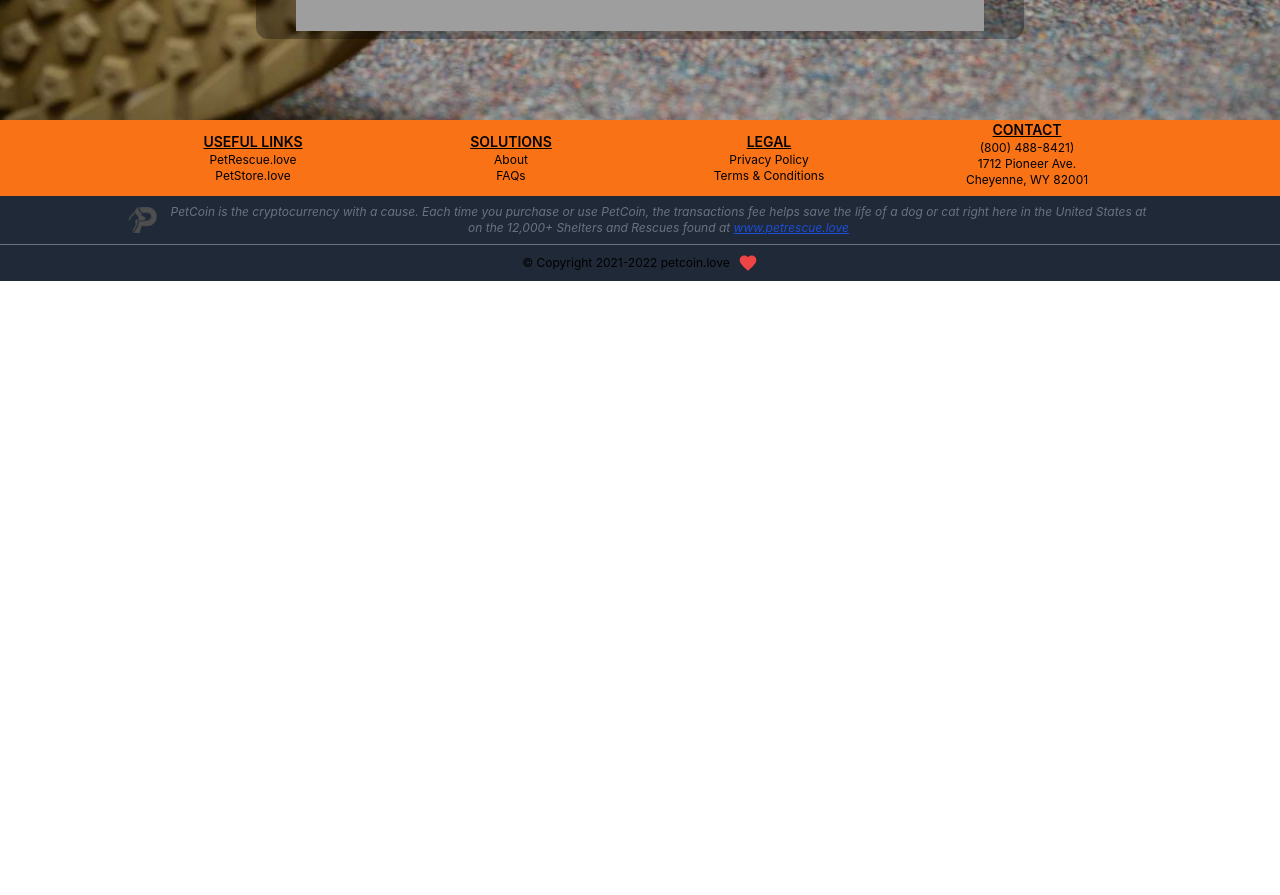
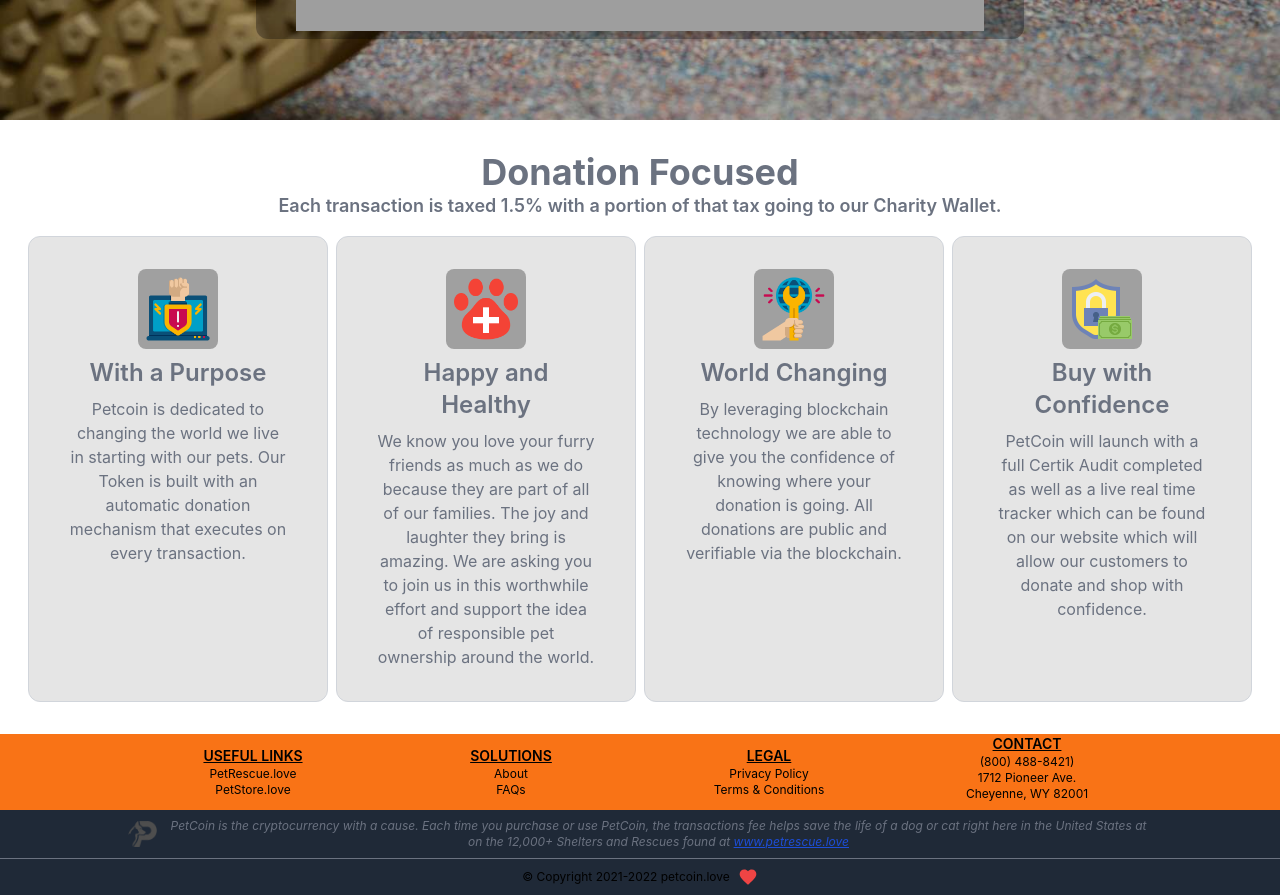
Before and after one commit to James-Hyatt-Dev/new-petcoin, a Next.js app: page / in a window 1280 px wide. Shown: the part 680-1575 px from the top of the page. Before the commit the page ends 961 px from the top, so only its background shows below. Built offline with nearby package versions, Linux system fonts and the light colour scheme; grey boxes are pictures that could not be loaded.

Commit message:
add SubHero

```diff
--- /dev/null
+++ b/components/SubHero.js
@@ -0,0 +1,64 @@
+import Image from 'next/image'
+import WithPurpose from '../public/SubHero/WithPurpose.png'
+import HappyHealthy from '../public/SubHero/HappyHealthy.png'
+import WorldChanging from '../public/SubHero/WorldChanging.png'
+import BuyConfidence from '../public/SubHero/BuyConfidence.png'
+
+function SubHero() {
+  return (
+    <div className=' bg-white text-gray-500 flex flex-col items-center py-8'>
+        <div className="flex flex-col text-center w-3/4">
+            <h2 className='font-bold text-3xl lg:text-4xl'>Donation Focused</h2>
+            <p className='font-semibold text-xs lg:text-lg'>Each transaction is taxed 1.5% with a portion of that tax going to our Charity Wallet.</p>
+        </div>
+        {/* first 2 items */}
+        <div className="flex flex-col mt-4 md:gap-2 md:px-2 xl:flex-row">
+            <div className="sm:flex md:gap-2">
+                <div className="flex flex-col xl:w-[300px] xl:rounded-xl items-center px-10 text-center gap-2 sm:w-1/2 sm:border sm:bg-black sm:bg-opacity-10 sm:border-gray-300 pb-8">
+                    <div className="">
+                        <div className="w-20 bg-black bg-opacity-30 p-1 rounded-lg mt-8">
+                            <Image src={WithPurpose} alt='' />
+                        </div>
+                    </div>
+                    <h2 className='text-xl font-semibold lg:text-2xl'>With a Purpose</h2>
+                    <p className='text-xs lg:text-base'>Petcoin is dedicated to changing the world we live in starting with our pets. Our Token is built with an automatic donation mechanism that executes on every transaction.</p>
+                </div>
+
+                <div className="flex flex-col xl:w-[300px] xl:rounded-xl items-center px-10 text-center gap-2 sm:w-1/2 sm:border sm:bg-black sm:bg-opacity-10 sm:border-gray-300 pb-8">
+                    <div className="">
+                        <div className="w-20 bg-black bg-opacity-30 p-2 rounded-lg mt-8">
+                            <Image src={HappyHealthy} alt='' />
+                        </div>
+                    </div>
+                    <h2 className='text-xl font-semibold lg:text-2xl'>Happy and Healthy</h2>
+                    <p className='text-xs lg:text-base'>We know you love your furry friends as much as we do because they are part of all of our families. The joy and laughter they bring is amazing. We are asking you to join us in this worthwhile effort and support the idea of responsible pet ownership around the world.</p>
+                </div>
+            </div>
+            {/* second 2 items */}
+            <div className="sm:flex md:gap-2">
+                <div className="flex flex-col xl:w-[300px] xl:rounded-xl items-center px-10 text-center gap-2 sm:w-1/2 sm:border sm:bg-black sm:bg-opacity-10 sm:border-gray-300 pb-8">
+                    <div className="">
+                        <div className="w-20 bg-black bg-opacity-30 p-1 rounded-lg mt-8">
+                            <Image src={WorldChanging} alt='' />
+                        </div>
+                    </div>
+                    <h2 className='text-xl font-semibold lg:text-2xl'>World Changing</h2>
+                    <p className='text-xs lg:text-base'>By leveraging blockchain technology we are able to give you the confidence of knowing where your donation is going. All donations are public and verifiable via the blockchain.</p>
+                </div>
+
+                <div className="flex flex-col xl:w-[300px] xl:rounded-xl items-center px-10 text-center gap-2 sm:w-1/2 sm:border sm:bg-black sm:bg-opacity-10 sm:border-gray-300 pb-8">
+                    <div className="">
+                        <div className="w-20 bg-black bg-opacity-30 p-2 rounded-lg mt-8">
+                            <Image src={BuyConfidence} alt='' />
+                        </div>
+                    </div>
+                    <h2 className='text-xl font-semibold lg:text-2xl'>Buy with Confidence</h2>
+                    <p className='text-xs lg:text-base'>PetCoin will launch with a full Certik Audit completed as well as a live real time tracker which can be found on our website which will allow our customers to donate and shop with confidence.</p>
+                </div>
+            </div>
+        </div>
+    </div>
+  )
+}
+
+export default SubHero
--- a/pages/index.js
+++ b/pages/index.js
@@ -1,5 +1,6 @@
 import Head from 'next/head'
 import Hero from '../components/Hero'
+import SubHero from '../components/SubHero'
 
 export default function Home() {
   return (
@@ -14,6 +15,8 @@
         <Hero />
       </main>
 
+      <SubHero />
+
     </div>
   )
 }
```
